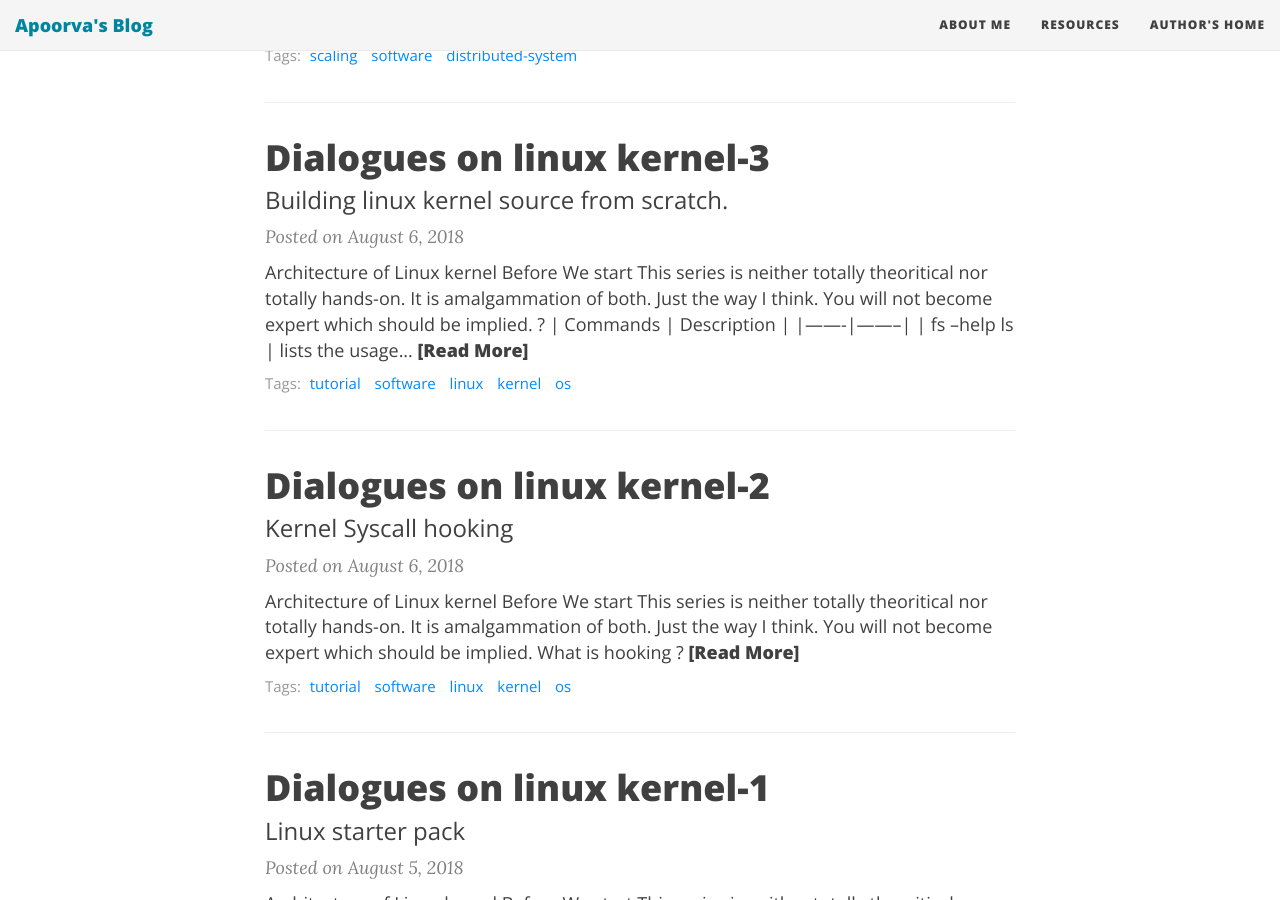
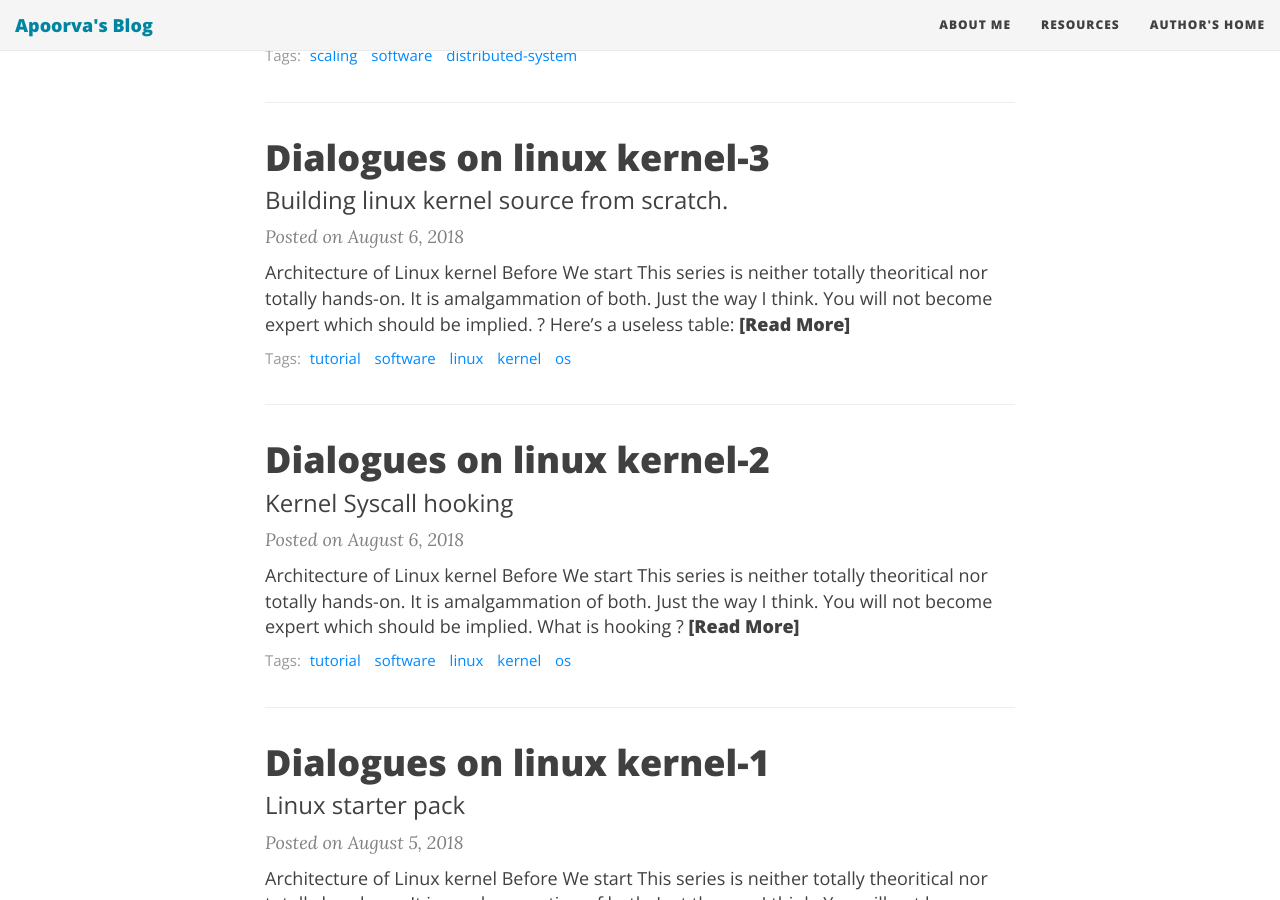
Before and after one commit to rava-dosa/arm, a Jekyll site: the page built from index.html, in a window 1280 px wide and 900 px high, scrolled down 886 px. Built offline with Jekyll 4.4.1, drawn with Linux system fonts in a browser that asks for light colours; nearby versions of some CDN libraries; the list of posts is cut into pages by our own code.

Commit message:
trying to check if table works

```diff
--- a/_posts/2018-08-06-Linux-kernel-4.md
+++ b/_posts/2018-08-06-Linux-kernel-4.md
@@ -9,6 +9,8 @@
 ### Before We start
 This series is neither totally theoritical nor totally hands-on. It is amalgammation of both. Just the way I think. You will not become expert which should be implied.
 ### ?
+Here's a useless table:
+
 | Commands | Description |
-|-------|--------|
+| :------ | :----------------------- |
 | fs –help ls | lists the usage information along with the options to use the command |
```
